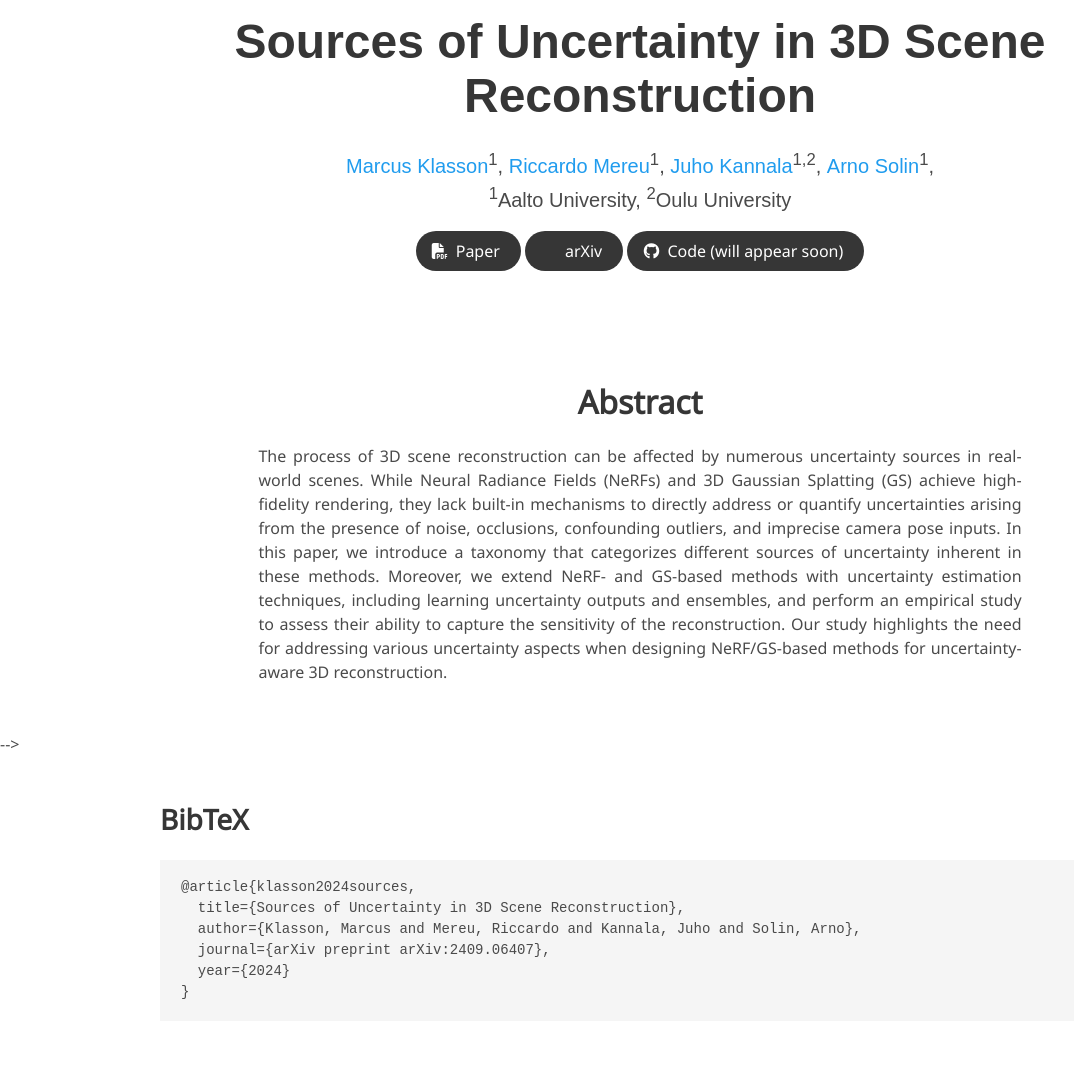
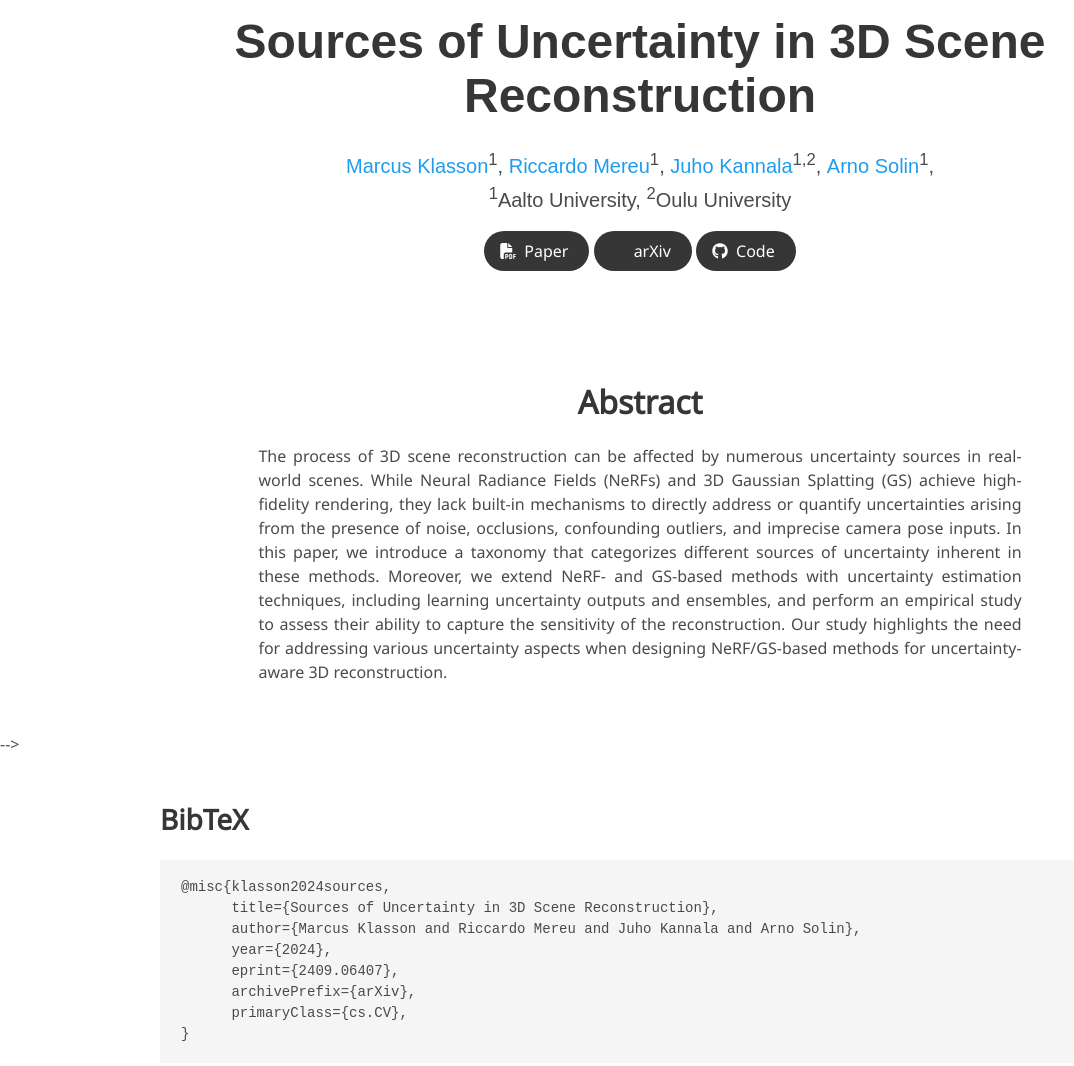
Before and after one commit to AaltoML/uncertainty-nerf-gs, a plain HTML site: page index.html in a window 1280 px wide. Shown: the part 33-1099 px from the top of the page, without its empty margins (0-1074 px from the left). Drawn offline with nearby package versions, Linux system fonts and the light colour scheme; some icons are missing; a web font is replaced by a local one.

Commit message:
updated citatino and code button

```diff
--- a/index.html
+++ b/index.html
@@ -138,7 +138,7 @@
                   <span class="icon">
                       <i class="fab fa-github"></i>
                   </span>
-                  <span>Code (will appear soon)</span>
+                  <span>Code </span>
                   </a>
               </span>
               <!-- Dataset Link. -->
@@ -432,11 +432,13 @@
 <section class="section" id="BibTeX">
   <div class="container is-max-desktop content">
     <h2 class="title">BibTeX</h2>
-    <pre><code>@article{klasson2024sources,
-  title={Sources of Uncertainty in 3D Scene Reconstruction},
-  author={Klasson, Marcus and Mereu, Riccardo and Kannala, Juho and Solin, Arno},
-  journal={arXiv preprint arXiv:2409.06407},
-  year={2024}
+    <pre><code>@misc{klasson2024sources,
+      title={Sources of Uncertainty in 3D Scene Reconstruction},
+      author={Marcus Klasson and Riccardo Mereu and Juho Kannala and Arno Solin},
+      year={2024},
+      eprint={2409.06407},
+      archivePrefix={arXiv},
+      primaryClass={cs.CV},
 }</code></pre>
   </div>
 </section>
```
